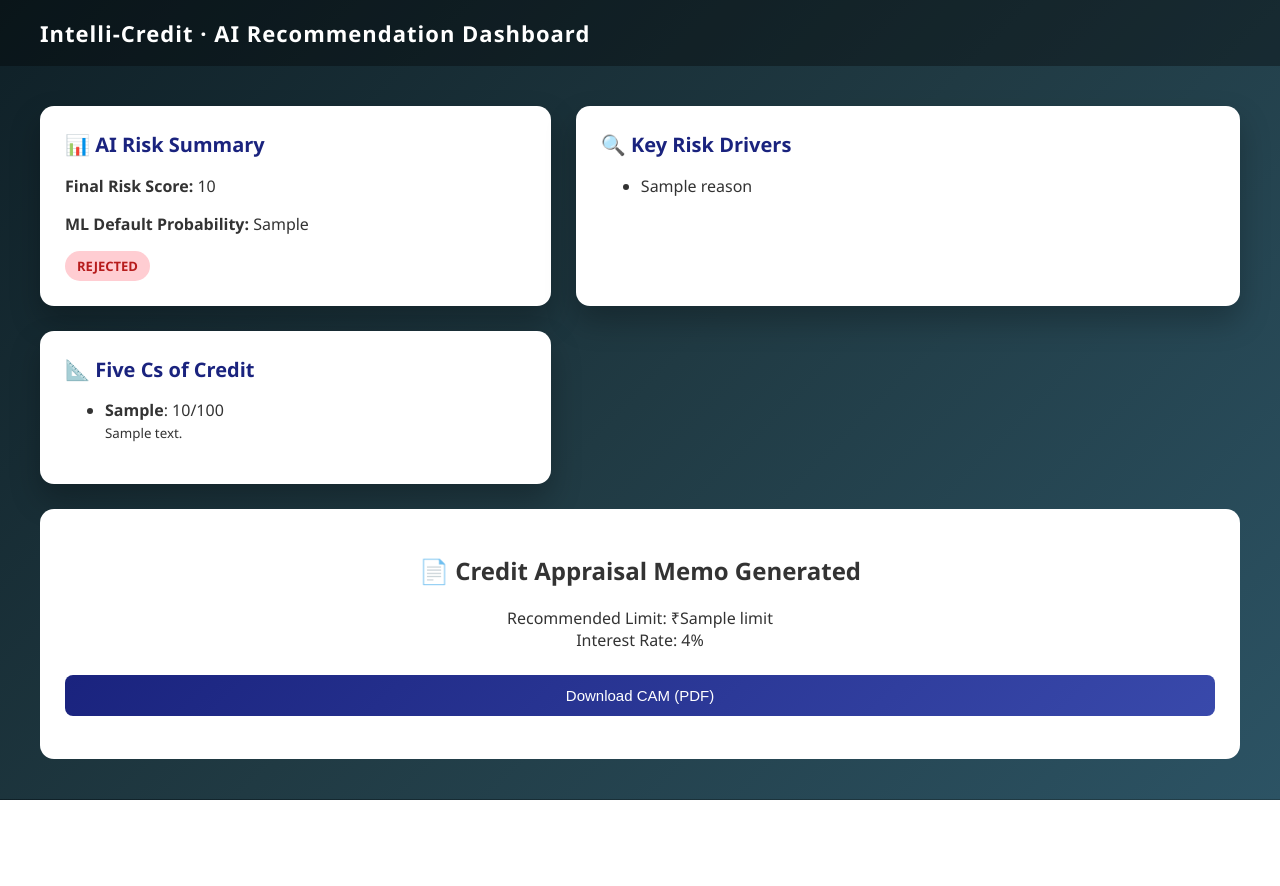
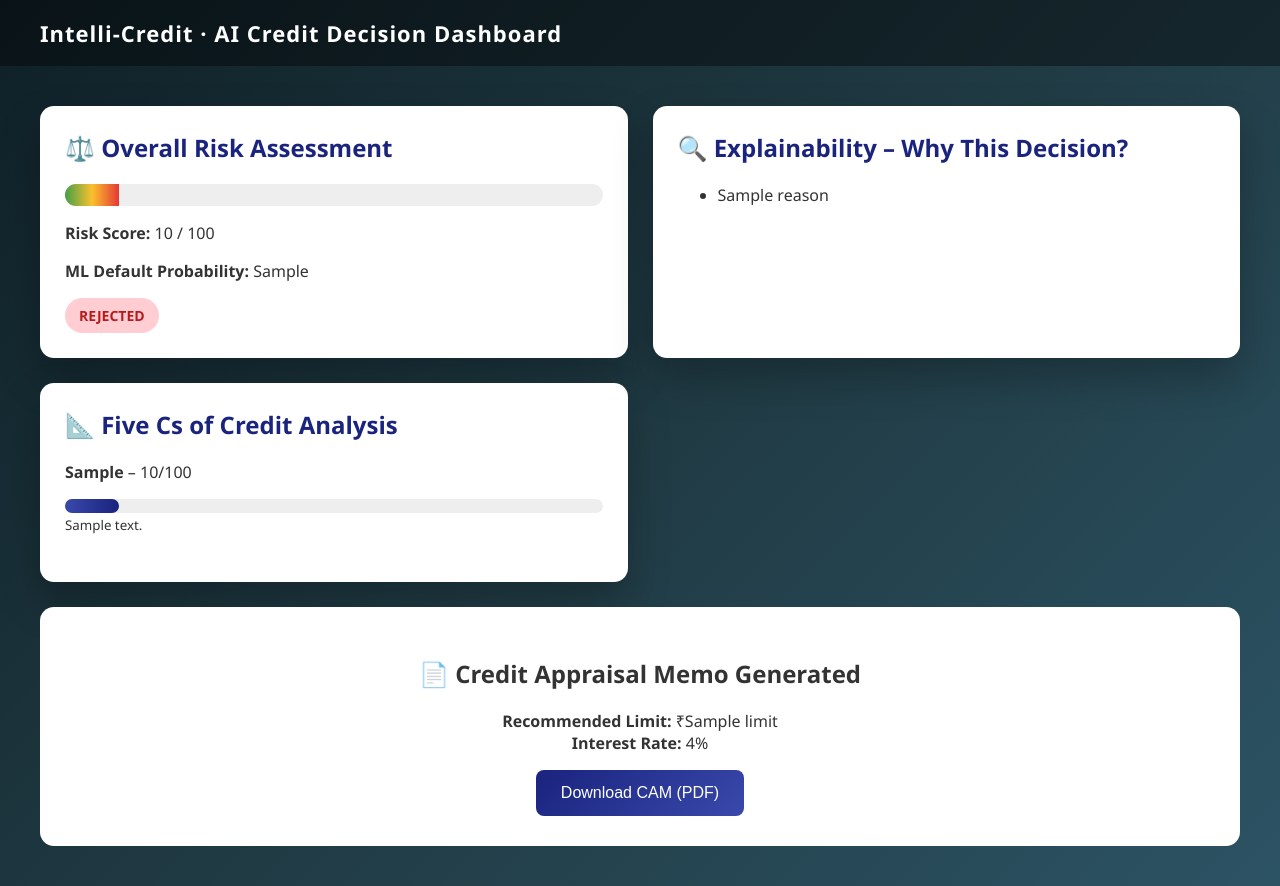
Before and after one commit to mihika1110/vivriti_capital_hackathon, a FastAPI app: template templates/result.html in a window 1280 px wide. Before the commit the page ends 800 px from the top, so only its background shows below. Run offline with FastAPI, Linux system fonts and the light colour scheme; the template is opened without the code that fills it: most values are stand-ins (such as "Sample title", 1, 10 or a date in 2020); parts of the project's set-up code (start-up, migrations or seed data) failed here and were passed over.

Commit message:
Add new files

```diff
--- a/templates/result.html
+++ b/templates/result.html
@@ -8,16 +8,20 @@
 <body>
 
 <div class="navbar">
-  Intelli-Credit · AI Recommendation Dashboard
+  Intelli-Credit · AI Credit Decision Dashboard
 </div>
 
 <div class="dashboard">
 
-  <!-- AI SUMMARY -->
+  <!-- RISK METER -->
   <div class="card">
-    <h2>📊 AI Risk Summary</h2>
+    <h2>⚖️ Overall Risk Assessment</h2>
 
-    <p><b>Final Risk Score:</b> {{ score }}</p>
+    <div class="risk-meter">
+      <div class="risk-fill" style="width: {{ score }}%;"></div>
+    </div>
+
+    <p><b>Risk Score:</b> {{ score }} / 100</p>
     <p><b>ML Default Probability:</b> {{ ml_prob }}</p>
 
     {% if decision == "APPROVE" %}
@@ -29,7 +33,7 @@
 
   <!-- EXPLAINABILITY -->
   <div class="card">
-    <h2>🔍 Key Risk Drivers</h2>
+    <h2>🔍 Explainability – Why This Decision?</h2>
     <ul>
       {% for reason in reasons %}
         <li>{{ reason }}</li>
@@ -37,25 +41,26 @@
     </ul>
   </div>
 
-  <!-- FIVE Cs -->
+  <!-- FIVE Cs VISUALIZATION -->
   <div class="card">
-    <h2>📐 Five Cs of Credit</h2>
-    <ul>
-      {% for c, data in five_cs.items() %}
-        <li>
-          <b>{{ c }}</b>: {{ data.score }}/100
-          <br><small>{{ data.comment }}</small>
-        </li>
-      {% endfor %}
-    </ul>
+    <h2>📐 Five Cs of Credit Analysis</h2>
+
+    {% for c, data in five_cs.items() %}
+      <p><b>{{ c }}</b> – {{ data.score }}/100</p>
+      <div class="bar">
+        <div class="bar-fill" style="width: {{ data.score }}%;"></div>
+      </div>
+      <small>{{ data.comment }}</small>
+      <br><br>
+    {% endfor %}
   </div>
 
   <!-- FINAL DECISION -->
   <div class="decision-bar">
     <h2>📄 Credit Appraisal Memo Generated</h2>
     <p>
-      Recommended Limit: ₹{{ limit }} <br>
-      Interest Rate: {{ rate }}%
+      <b>Recommended Limit:</b> ₹{{ limit }} <br>
+      <b>Interest Rate:</b> {{ rate }}%
     </p>
 
     <a href="{{ cam_path }}" target="_blank">
--- a/templates/style.css
+++ b/templates/style.css
@@ -5,78 +5,45 @@ body {
   color: #333;
 }
 
-/* Top Navbar */
 .navbar {
-  background: rgba(0, 0, 0, 0.35);
+  background: rgba(0,0,0,0.4);
   padding: 18px 40px;
-  color: #ffffff;
+  color: #fff;
   font-size: 22px;
-  font-weight: bold;
+  font-weight: 600;
   letter-spacing: 1px;
 }
 
-/* Main container */
 .dashboard {
   display: grid;
-  grid-template-columns: 1fr 1.3fr;
+  grid-template-columns: 1fr 1fr;
   gap: 25px;
   padding: 40px;
 }
 
-/* Cards */
 .card {
   background: #ffffff;
   border-radius: 14px;
   padding: 25px;
-  box-shadow: 0 15px 30px rgba(0, 0, 0, 0.25);
+  box-shadow: 0 20px 40px rgba(0,0,0,0.25);
 }
 
 .card h2 {
   margin-top: 0;
   color: #1a237e;
-  font-size: 20px;
 }
 
-/* Inputs */
-label {
-  font-weight: 600;
-  font-size: 14px;
-}
-
-input,
-button {
-  width: 100%;
-  padding: 12px;
-  margin-top: 8px;
-  margin-bottom: 18px;
-  border-radius: 8px;
-  border: 1px solid #ccc;
-}
-
-button {
-  background: linear-gradient(135deg, #1a237e, #3949ab);
-  color: white;
-  font-size: 15px;
-  border: none;
-  cursor: pointer;
-}
-
-button:hover {
-  opacity: 0.9;
-}
-
-/* Risk badges */
 .badge {
   display: inline-block;
-  padding: 6px 12px;
+  padding: 8px 14px;
   border-radius: 20px;
-  font-size: 13px;
   font-weight: bold;
+  font-size: 14px;
 }
 
 .badge.green {
   background: #c8e6c9;
-  color: #256029;
+  color: #1b5e20;
 }
 
 .badge.red {
@@ -84,11 +51,53 @@ button:hover {
   color: #b71c1c;
 }
 
-/* Footer decision bar */
+/* Risk Meter */
+.risk-meter {
+  width: 100%;
+  height: 22px;
+  background: #eee;
+  border-radius: 20px;
+  overflow: hidden;
+  margin-bottom: 15px;
+}
+
+.risk-fill {
+  height: 100%;
+  background: linear-gradient(90deg, #43a047, #fbc02d, #e53935);
+}
+
+/* Five Cs bars */
+.bar {
+  width: 100%;
+  height: 14px;
+  background: #eee;
+  border-radius: 10px;
+}
+
+.bar-fill {
+  height: 100%;
+  background: linear-gradient(90deg, #3949ab, #1a237e);
+  border-radius: 10px;
+}
+
 .decision-bar {
   grid-column: span 2;
   background: #ffffff;
   border-radius: 14px;
-  padding: 25px;
+  padding: 30px;
   text-align: center;
 }
+
+button {
+  padding: 14px 25px;
+  font-size: 16px;
+  background: linear-gradient(135deg, #1a237e, #3949ab);
+  color: white;
+  border: none;
+  border-radius: 8px;
+  cursor: pointer;
+}
+
+button:hover {
+  opacity: 0.9;
+}
```
Also changed, not shown: cam/cam_generator.py (+58 -10 lines).
